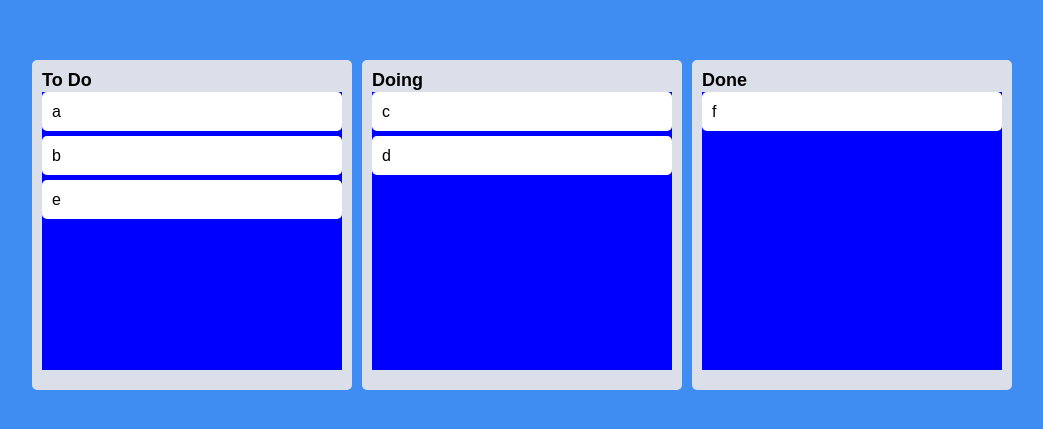
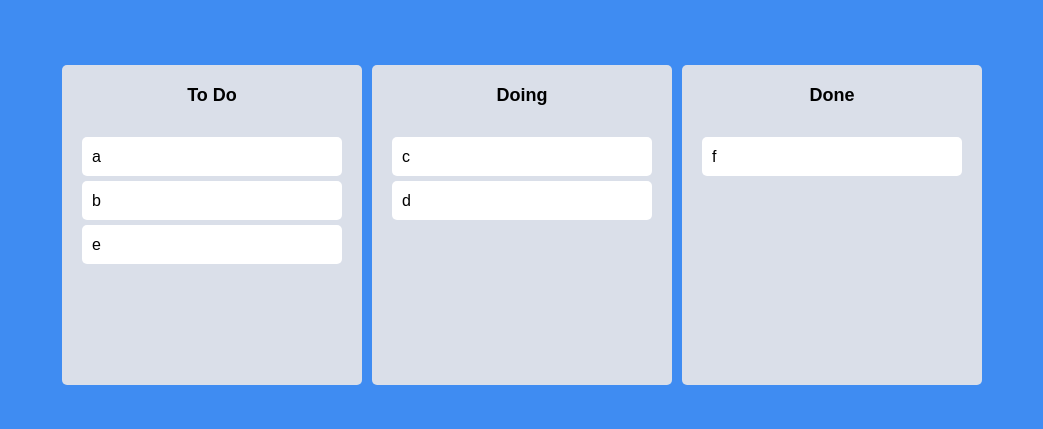
Before and after one commit to NewTurn2017/REACT-MASTER, a React (Create React App) app: page / in a window 1280 px wide. Shown: the part 175-604 px from the top of the page, without its empty margins (118-1161 px from the left). Built offline with nearby package versions, Linux system fonts and the light colour scheme.

Commit message:
23-01-19: Todo App drog and drop snapshot(styling)

```diff
--- a/src/Components/Board.tsx
+++ b/src/Components/Board.tsx
@@ -4,20 +4,23 @@ import DragabbleCard from './DragabbleCard'
 
 const Wrapper = styled.div`
   width: 300px;
-  padding: 20px 10px;
-  padding-top: 10px;
+  padding: 10px 0px;
   background-color: ${(props) => props.theme.boardColor};
   border-radius: 5px;
   min-height: 300px;
   display: flex;
-  flex-direction: column;
+  flex-direction: column; ;
 `
 
 const Title = styled.h2`
   font-weight: 600;
   display: flex;
-  text-align: center;
+
   font-size: 18px;
+  /* text center */
+  justify-content: center;
+  font-weight: 900;
+  margin: 10px 0px;
 `
 
 interface IAreaProps {
@@ -27,9 +30,14 @@ interface IAreaProps {
 
 const Area = styled.div<IAreaProps>`
   background-color: ${(props) =>
-    props.isDraggingOver ? 'pink' : props.isDraggingFromThis ? 'red' : 'blue'};
+    props.isDraggingOver
+      ? '#dfe6e9'
+      : props.isDraggingFromThis
+      ? '#b2bec3'
+      : 'transparent'};
   flex-grow: 1;
   transition: background-color 0.3s ease-in-out;
+  padding: 20px;
 `
 
 interface IBoardProps {
--- a/src/Components/DragabbleCard.tsx
+++ b/src/Components/DragabbleCard.tsx
@@ -2,11 +2,14 @@ import React from 'react'
 import { Draggable } from 'react-beautiful-dnd'
 import styled from 'styled-components'
 
-const Card = styled.div`
+const Card = styled.div<{ isDragging: boolean }>`
   border-radius: 5px;
   margin-bottom: 5px;
   padding: 10px 10px;
-  background-color: ${(props) => props.theme.cardColor};
+  background-color: ${(props) =>
+    props.isDragging ? 'tomato' : props.theme.cardColor};
+  box-shadow: ${(props) =>
+    props.isDragging ? '0 2px 10px 0 rgba(0,0,0,0.5)' : 'none'};
 `
 
 interface IDragabbleCardProps {
@@ -14,11 +17,11 @@ interface IDragabbleCardProps {
   index: number
 }
 function DragabbleCard({ toDo, index }: IDragabbleCardProps) {
-  console.log(toDo, 'has benn rendered')
   return (
     <Draggable key={toDo} draggableId={toDo} index={index}>
-      {(magic) => (
+      {(magic, snapshot) => (
         <Card
+          isDragging={snapshot.isDragging}
           ref={magic.innerRef}
           {...magic.draggableProps}
           {...magic.dragHandleProps}
```
